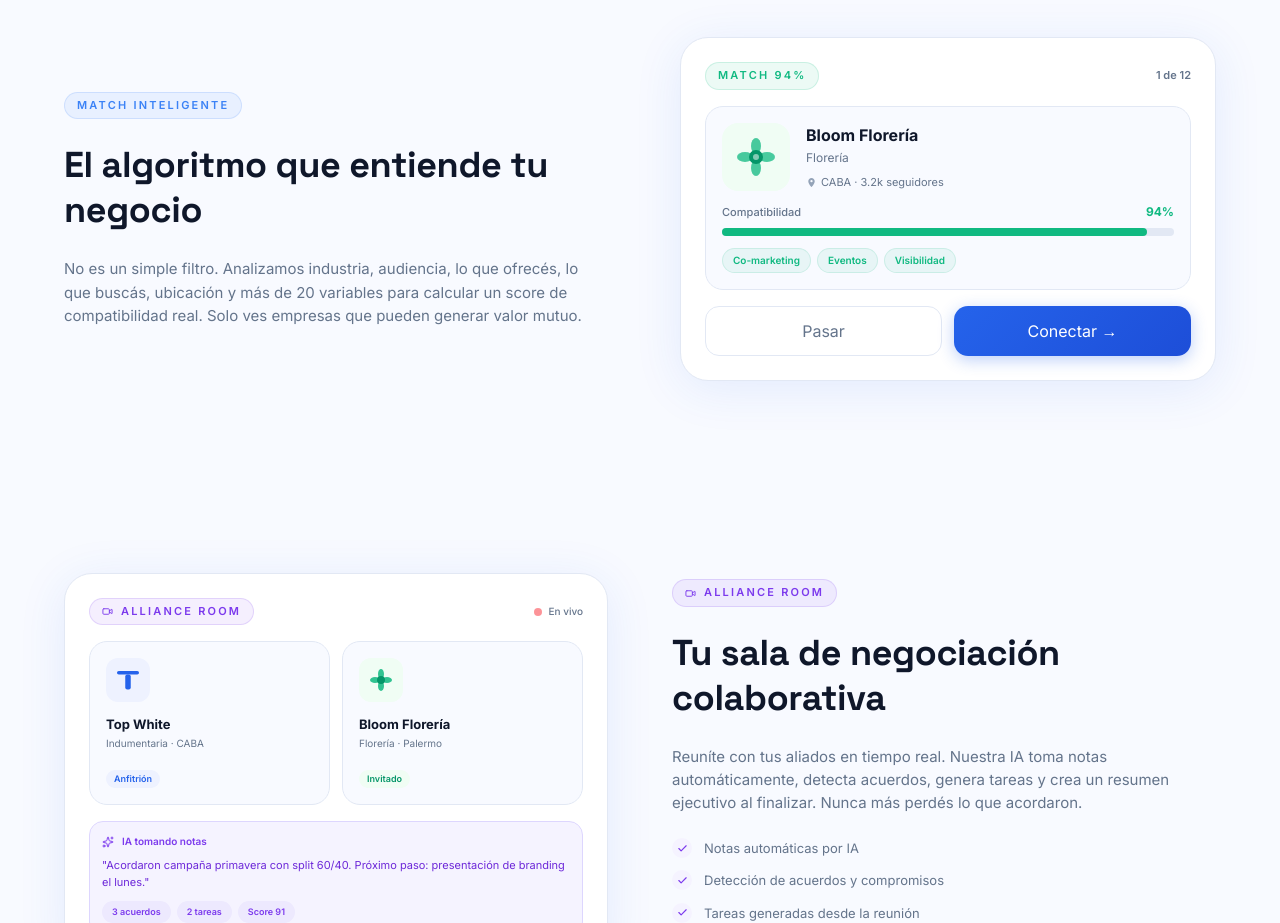
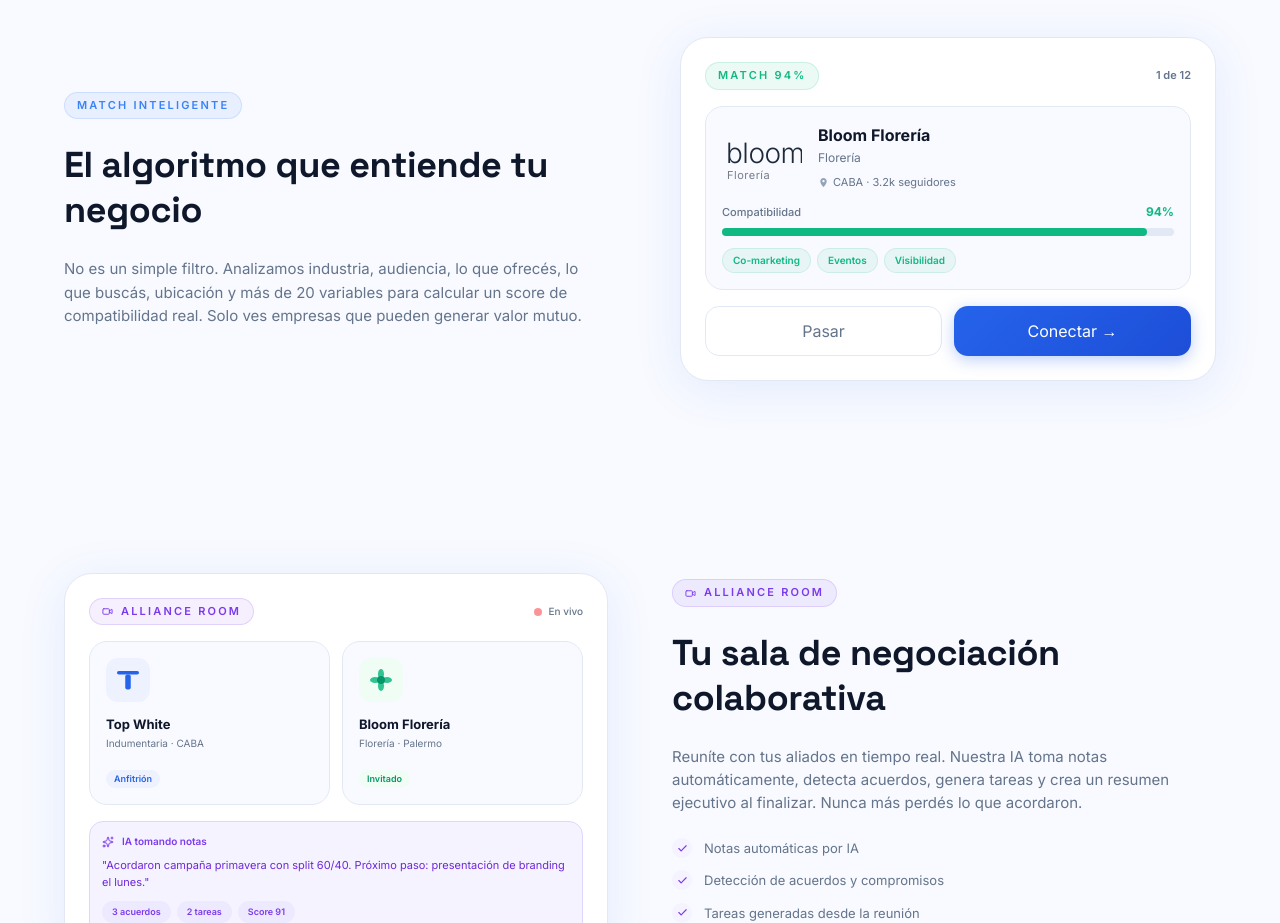
Before and after one commit to agustinorellano/Conectados-demo-1.2, a React (Vite) app: page / in a window 1280 px wide. Shown: the part 1740-2663 px from the top of the page. Built offline with nearby package versions, Linux system fonts and the light colour scheme.

Commit message:
feat: logos wordmark minimalistas estilo alma para MatchMockup

```diff
--- a/src/landing/LandingPage.jsx
+++ b/src/landing/LandingPage.jsx
@@ -374,15 +374,9 @@ function MatchMockup() {
       name: 'Bloom Florería', type: 'Florería', location: 'CABA', followers: '3.2k',
       score: 94, tags: ['Co-marketing', 'Eventos', 'Visibilidad'], color: '#10B981',
       logo: (
-        <svg width="68" height="68" viewBox="0 0 68 68" fill="none">
-          <rect width="68" height="68" rx="16" fill="#F0FDF4"/>
-          {/* Flower petals */}
-          <ellipse cx="34" cy="23" rx="5" ry="8" fill="#10B981" opacity="0.75"/>
-          <ellipse cx="34" cy="45" rx="5" ry="8" fill="#10B981" opacity="0.75"/>
-          <ellipse cx="23" cy="34" rx="8" ry="5" fill="#10B981" opacity="0.75"/>
-          <ellipse cx="45" cy="34" rx="8" ry="5" fill="#10B981" opacity="0.75"/>
-          <circle cx="34" cy="34" r="7" fill="#059669"/>
-          <circle cx="34" cy="34" r="3" fill="#fff" opacity="0.5"/>
+        <svg width="80" height="60" viewBox="0 0 80 60" fill="none">
+          <text x="4" y="36" fontFamily="Inter, system-ui, sans-serif" fontSize="28" fontWeight="300" letterSpacing="-0.5" fill="#1E2A3A">bloom</text>
+          <text x="5" y="52" fontFamily="Inter, system-ui, sans-serif" fontSize="11" fontWeight="400" letterSpacing="0.5" fill="#1E2A3A" opacity="0.6">Florería</text>
         </svg>
       ),
     },
@@ -390,16 +384,9 @@ function MatchMockup() {
       name: 'Luna Beauty', type: 'Belleza', location: 'Palermo', followers: '5.8k',
       score: 87, tags: ['Cross-selling', 'Redes sociales', 'Visibilidad'], color: '#8B5CF6',
       logo: (
-        <svg width="68" height="68" viewBox="0 0 68 68" fill="none">
-          <rect width="68" height="68" rx="16" fill="#F5F3FF"/>
-          {/* Crescent moon */}
-          <circle cx="36" cy="34" r="16" fill="#8B5CF6" opacity="0.2"/>
-          <circle cx="42" cy="30" r="13" fill="#F5F3FF"/>
-          <circle cx="34" cy="34" r="14" fill="#8B5CF6" opacity="0.85"/>
-          <circle cx="40" cy="28" r="11" fill="#F5F3FF"/>
-          {/* Stars */}
-          <circle cx="48" cy="22" r="2" fill="#8B5CF6"/>
-          <circle cx="52" cy="30" r="1.5" fill="#8B5CF6" opacity="0.6"/>
+        <svg width="80" height="60" viewBox="0 0 80 60" fill="none">
+          <text x="4" y="36" fontFamily="Inter, system-ui, sans-serif" fontSize="28" fontWeight="300" letterSpacing="-0.5" fill="#1E2A3A">luna</text>
+          <text x="5" y="52" fontFamily="Inter, system-ui, sans-serif" fontSize="11" fontWeight="400" letterSpacing="0.5" fill="#1E2A3A" opacity="0.6">Beauty</text>
         </svg>
       ),
     },
```
